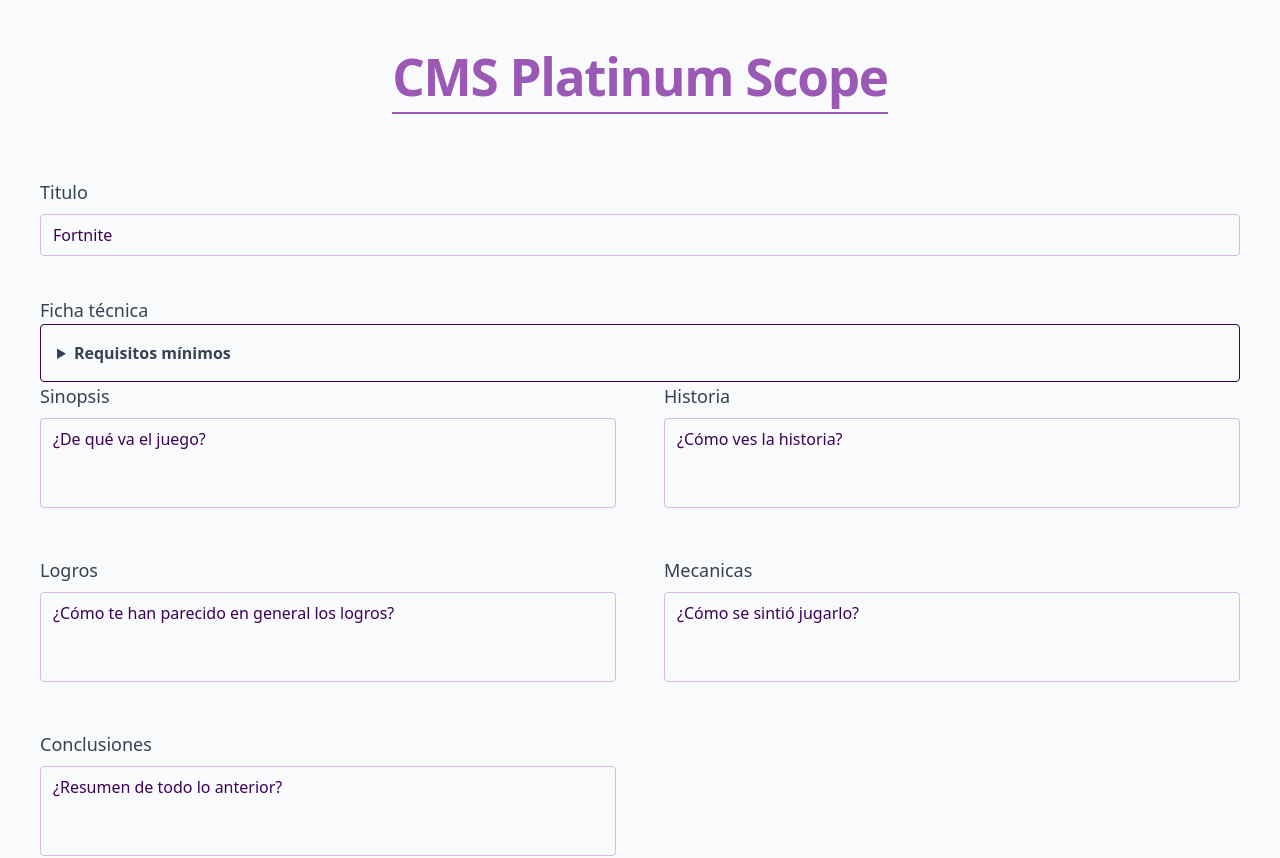
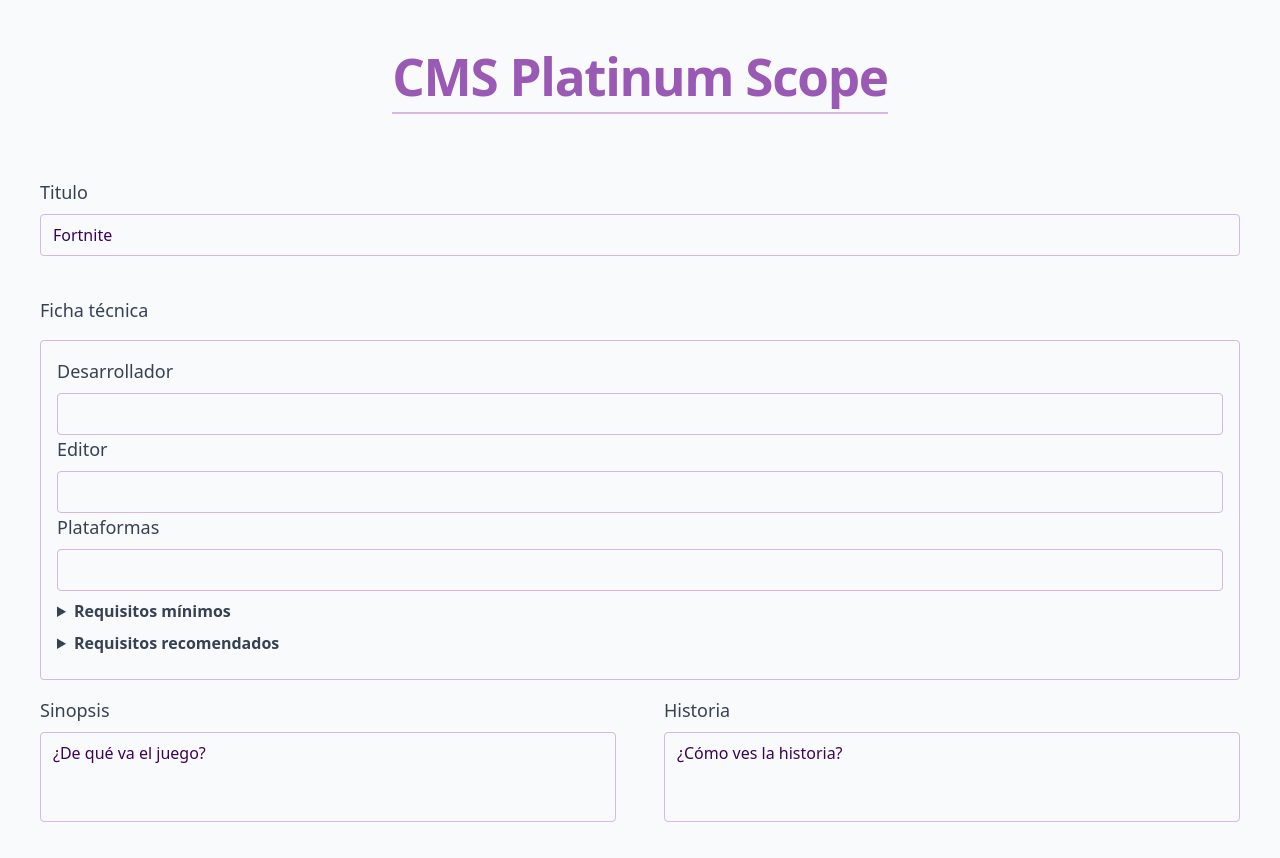
Before and after one commit to yoinormie/CMS-Platinum-Scope, a React (Vite) app: page / in a window 1280 px wide. Shown: the top 858 px of the page. Built offline with nearby package versions, Linux system fonts and the light colour scheme.

Commit message:
Aplicados elementos de la ficha técnica + cambio en el título (borde)

```diff
--- a/src/App.tsx
+++ b/src/App.tsx
@@ -3,7 +3,11 @@ import type { ChangeEvent, Dispatch, SetStateAction } from 'react';
 import TextAreaSet from './components/textAreaSet';
 import TextSet from './components/TextSet';
 import { useReviewForm } from './constants/opinionConstants'
+import { TextSetsFichaTecnica } from './components/textSetsFichaTecnica';
+import { MinRequirementsSets } from './components/minRequirementsSets';
+import { RecRequirementsSets } from './components/recRequirementsSets';
 import 'tailwindcss'
+
 
 function App() {
   const [titulo, setTitulo] = useState("");
@@ -20,7 +24,7 @@ function App() {
     <div className="min-h-screen w-screen flex flex-col justify-center items-center bg-gray-50 py-12">
 
       <header className="w-full flex justify-center mb-16 px-6">
-        <h1 className="text-4xl font-extrabold tracking-tight text-gray-900 border-b-2 pb-2">
+        <h1 className="text-4xl font-extrabold tracking-tight text-gray-900 border-b-2 border-[var(--color-border)] pb-2">
           CMS Platinum Scope
         </h1>
         <br />
@@ -37,18 +41,32 @@ function App() {
           />
         </div>
 
-        <label className="mb-100 text-lg font-medium text-gray-700">
+        <label className="text-lg font-medium text-gray-700">
           Ficha técnica
         </label>
-        <details className="border rounded p-4">
+        <div className="border border-[var(--color-border)] rounded p-4 my-4">
+          <TextSetsFichaTecnica/>
+          <details className='my-2'>
             <summary className="cursor-pointer font-semibold text-gray-700">
               Requisitos mínimos
             </summary>
 
             <div className="mt-4 flex flex-col gap-2">
+              <MinRequirementsSets />
+            </div>
 
+          </details>
+          <details className='my-2'>
+            <summary className="cursor-pointer font-semibold text-gray-700">
+              Requisitos recomendados
+            </summary>
+
+            <div className="mt-4 flex flex-col gap-2">
+              <RecRequirementsSets />
             </div>
+
           </details>
+        </div>
 
         <div className="grid grid-cols-1 md:grid-cols-2 gap-12 w-full">
           <TextAreaSet
```
Lines whose indentation alone changed are shown as unchanged.
